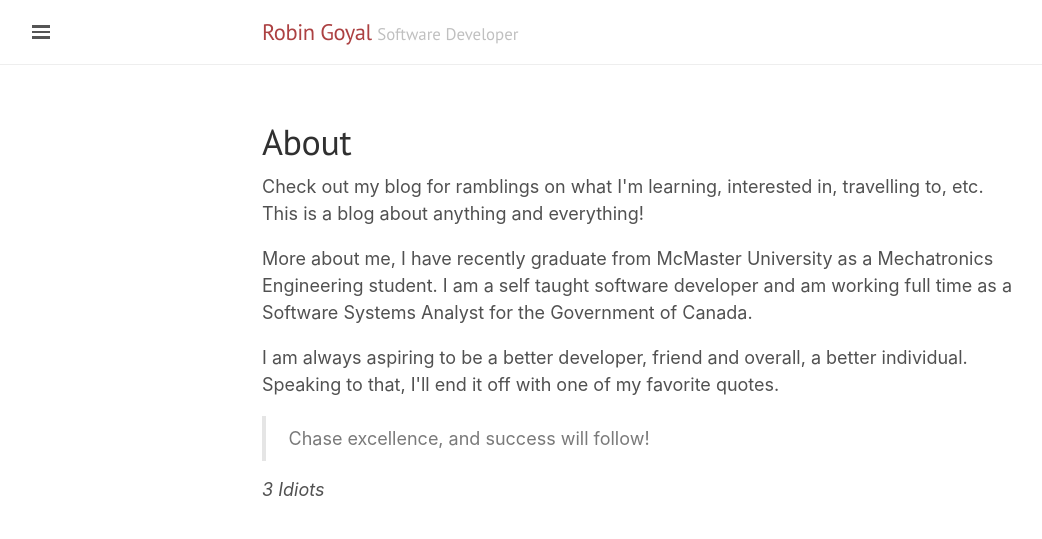
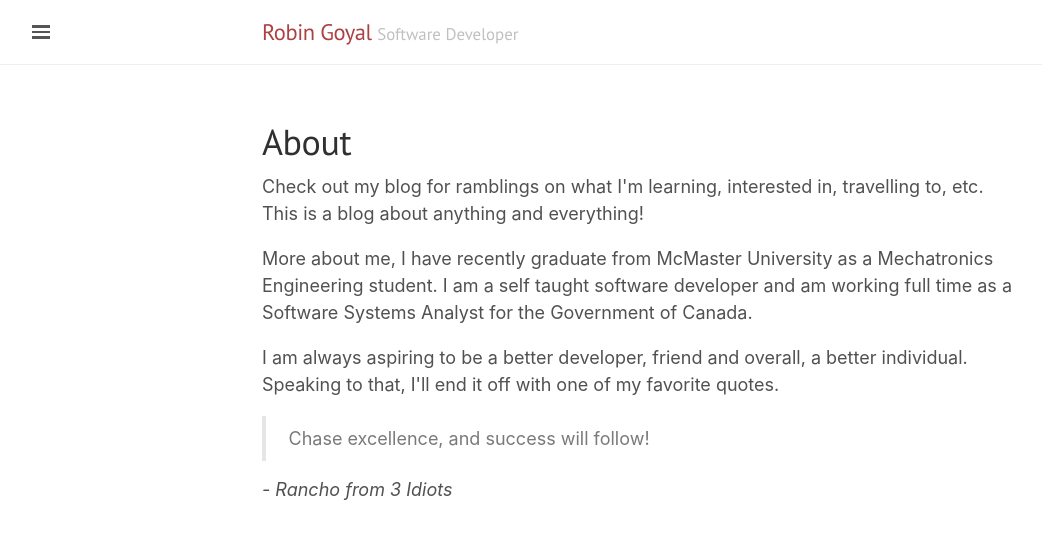
Before and after one commit to robgoyal/robgoyal.github.io, a Jekyll site: the page built from about.md, in a window 1280 px wide. Shown: the top 539 px of the page, without its empty margins (0-1042 px from the left). Built offline with Jekyll 4.4.1, drawn with Linux system fonts in a browser that asks for light colours; nearby versions of some CDN libraries.

Commit message:
Made citation more obvious

```diff
--- a/about.md
+++ b/about.md
@@ -12,7 +12,7 @@ permalink: /about/
 <p> I am always aspiring to be a better developer, friend and overall, a better individual. Speaking to that, I'll end it off with one of my favorite quotes. </p>
 
 <blockquote>Chase excellence, and success will follow!</blockquote>
-<cite>3 Idiots</cite>
+<cite>- Rancho from 3 Idiots</cite>
 
 <!-- <p>I am working as a Software Developer for the Government of Canada.
 
```
